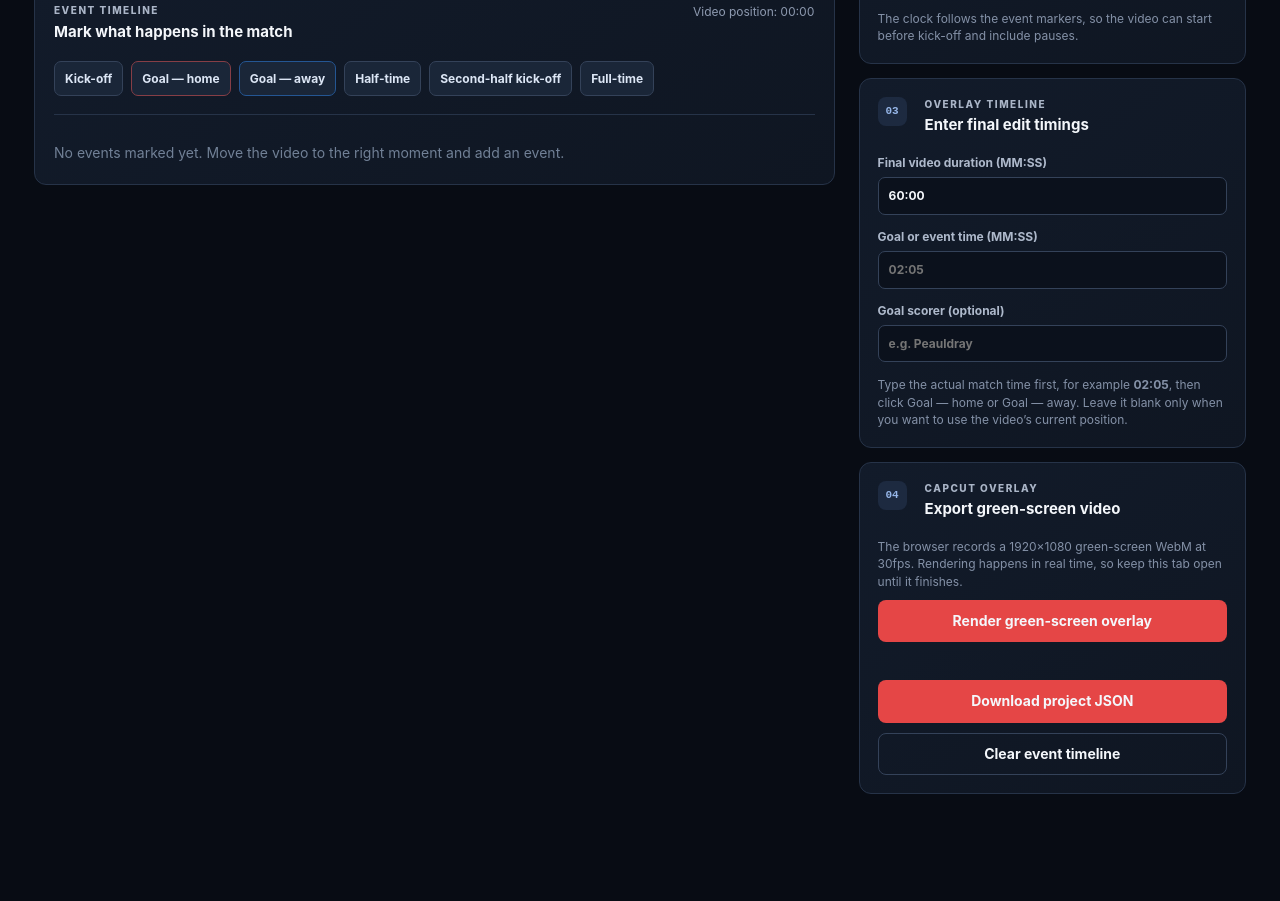
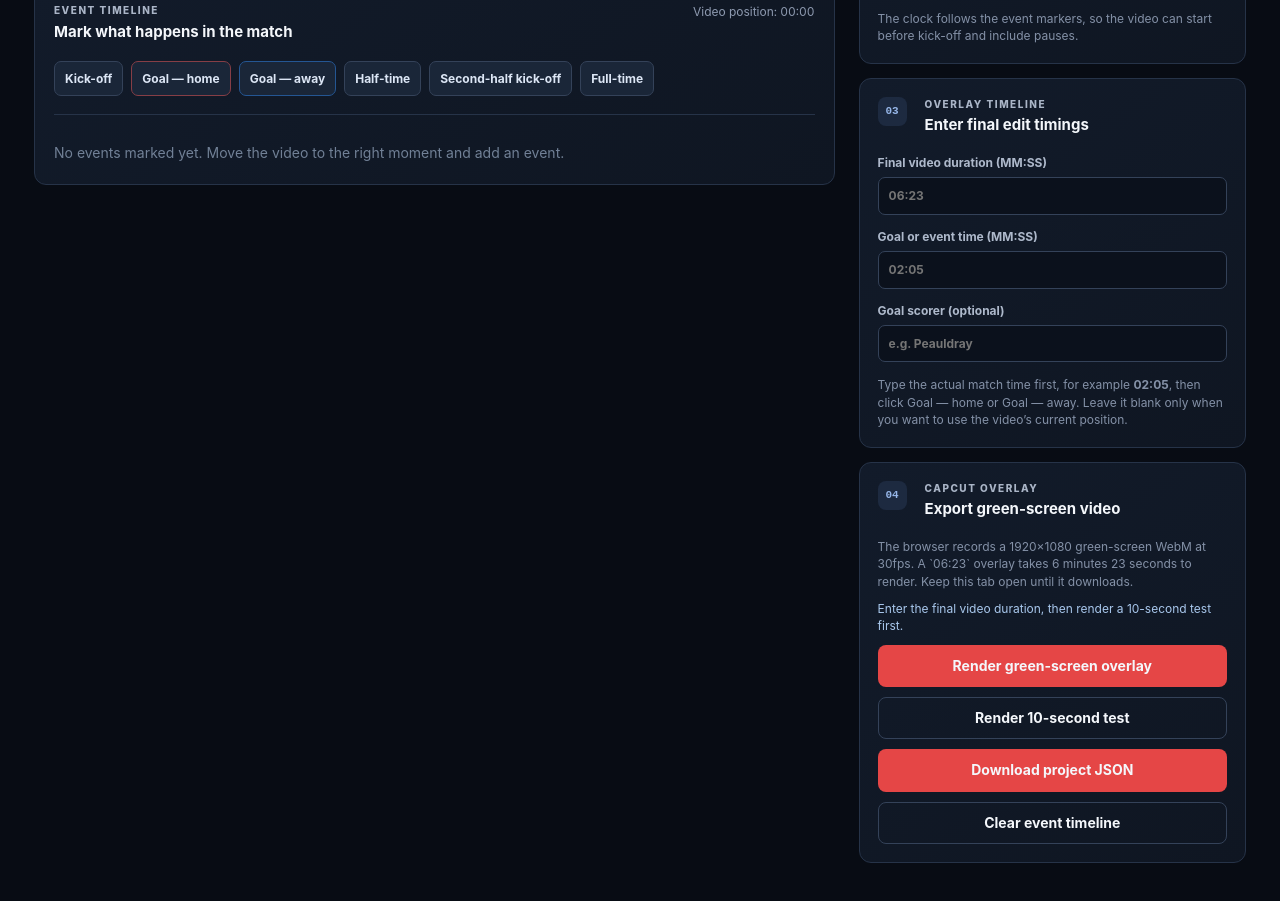
Before and after one commit to khusairy/brfc-match-graphics, a plain HTML site: page index.html in a window 1280 px wide. Shown: the part 717-1618 px from the top of the page. Before the commit the page ends 1557 px from the top, so only its background shows below. Drawn offline with Linux system fonts and the light colour scheme.

Commit message:
Clarify overlay rendering and add 10-second test (index.html)

```diff
--- a/index.html
+++ b/index.html
@@ -109,7 +109,7 @@
 
           <section class="card">
             <div class="card-heading"><span class="step-number">03</span><div><p class="eyebrow">Overlay timeline</p><h3>Enter final edit timings</h3></div></div>
-            <label>Final video duration (MM:SS)<input id="overlayDurationInput" value="60:00" inputmode="numeric" /></label>
+            <label>Final video duration (MM:SS)<input id="overlayDurationInput" value="" placeholder="06:23" inputmode="numeric" /></label>
             <label>Goal or event time (MM:SS)<input id="eventTimeInput" value="" placeholder="02:05" inputmode="numeric" /></label>
             <label>Goal scorer (optional)<input id="scorerInput" placeholder="e.g. Peauldray" /></label>
             <p class="helper-text">Type the actual match time first, for example <strong>02:05</strong>, then click Goal — home or Goal — away. Leave it blank only when you want to use the video’s current position.</p>
@@ -117,9 +117,10 @@
 
           <section class="card export-card">
             <div class="card-heading"><span class="step-number">04</span><div><p class="eyebrow">CapCut overlay</p><h3>Export green-screen video</h3></div></div>
-            <p class="helper-text">The browser records a 1920×1080 green-screen WebM at 30fps. Rendering happens in real time, so keep this tab open until it finishes.</p>
+            <p class="helper-text">The browser records a 1920×1080 green-screen WebM at 30fps. A `06:23` overlay takes 6 minutes 23 seconds to render. Keep this tab open until it downloads.</p>
+            <p class="render-status" id="renderStatus" aria-live="polite">Enter the final video duration, then render a 10-second test first.</p>
             <button class="button button-primary button-wide" id="renderOverlay">Render green-screen overlay</button>
-            <p class="render-status" id="renderStatus" aria-live="polite"></p>
+            <button class="button button-ghost button-wide" id="renderTest">Render 10-second test</button>
             <button class="button button-primary button-wide" id="downloadProjectSecondary">Download project JSON</button>
             <button class="button button-ghost button-wide" id="clearEvents">Clear event timeline</button>
           </section>
```
